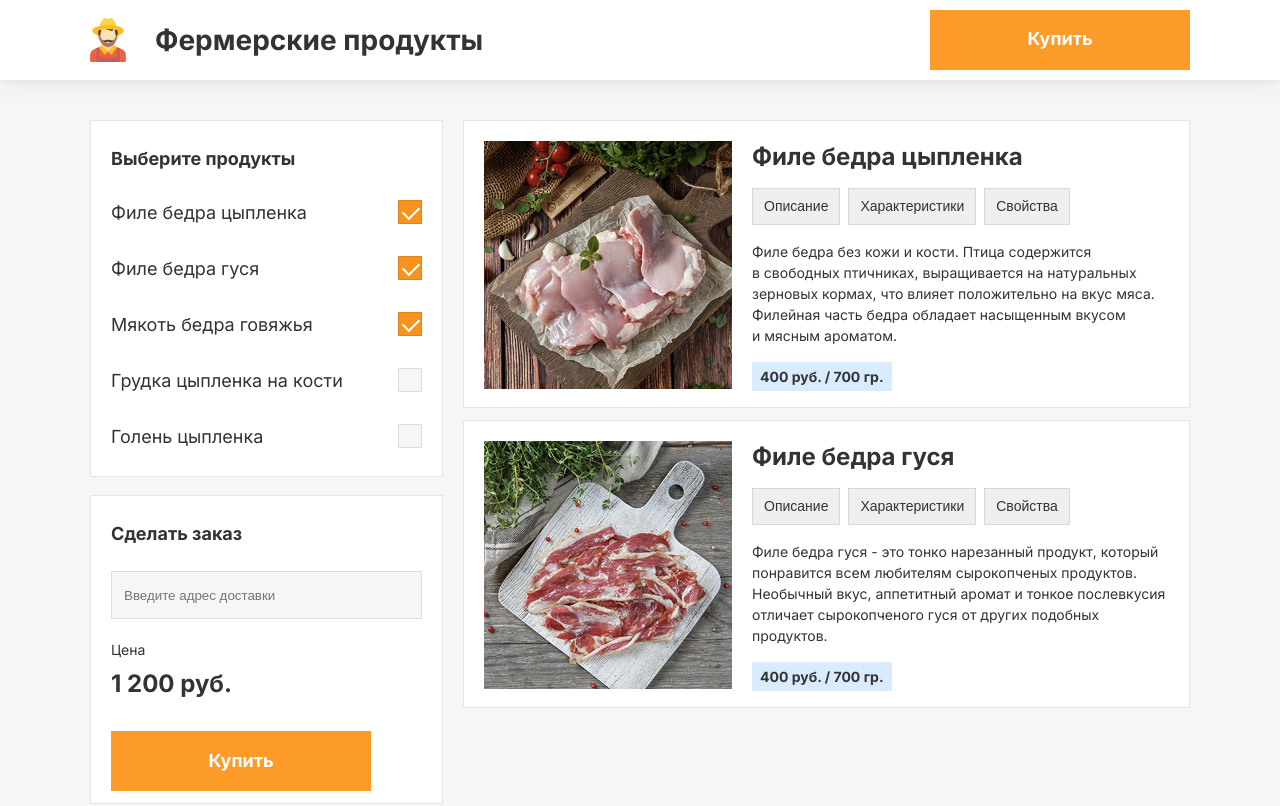
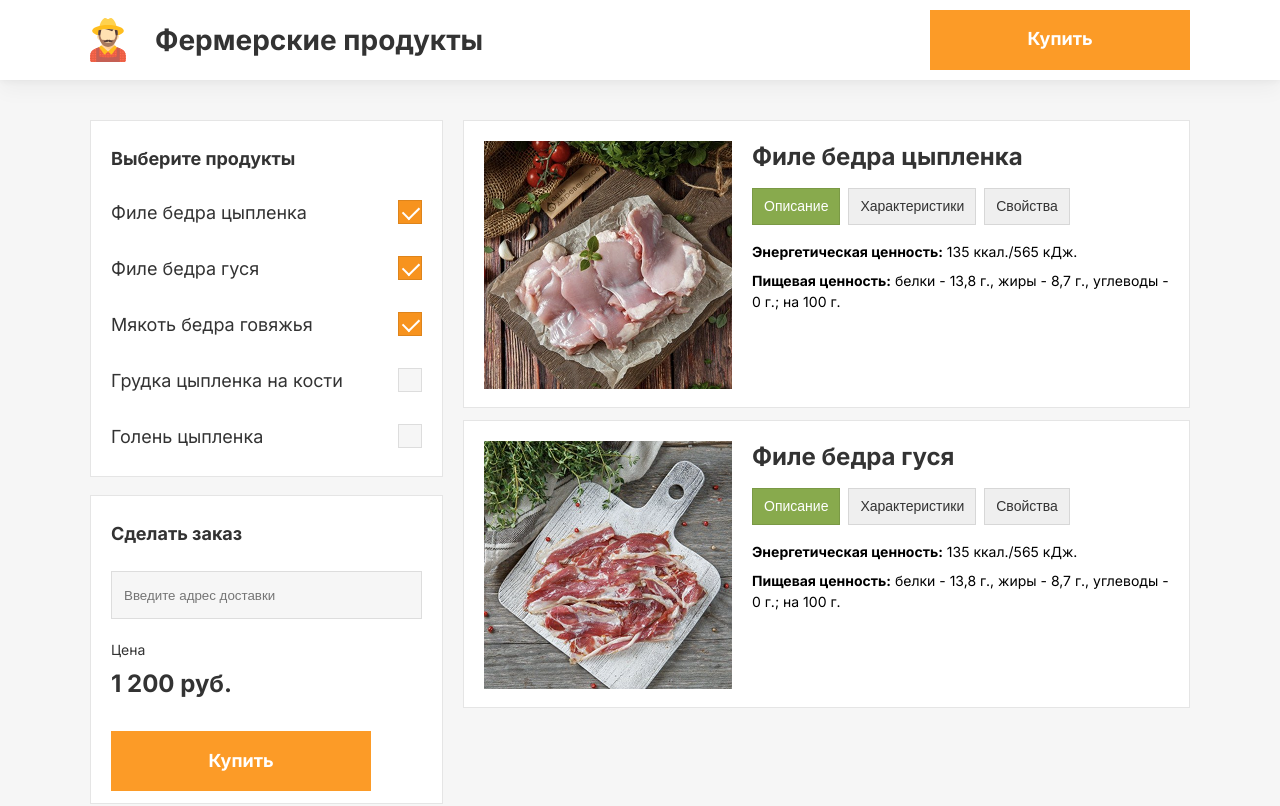
Before and after one commit to Wayksi/react_2, a React (Vite) app: page / in a window 1280 px wide. Shown: the top 806 px of the page. Built offline with nearby package versions, Linux system fonts and the light colour scheme.

Commit message:
feat(tab): добавил контент для табов

```diff
--- a/src/components/ui/ProductCard/ProductCard.jsx
+++ b/src/components/ui/ProductCard/ProductCard.jsx
@@ -1,8 +1,11 @@
 import React from "react";
 import Title, { TitleSize } from "@ui/Title/Title";
-import { Product, ProductImage, ProductContentWrapper, TabContainer, Tab, Description, Price } from "./style";
+import ProductDescription from "../ProductDescription/ProductDescription";
+import ProductSpecification from "../ProductSpecification/ProductSpecification";
+import ProductProperties from "../ProductProperties/ProductProperties";
+import { Product, ProductImage, ProductContentWrapper, TabContainer, Tab } from "./style";
 
-function ProductCard({ src, alt, name, description, price }) {
+function ProductCard({ src, alt, name, description, price, specification, properties }) {
     return (
         <Product>
             <ProductImage src={src} alt={alt} />
@@ -13,10 +16,9 @@ function ProductCard({ src, alt, name, description, price }) {
                     <Tab>Характеристики</Tab>
                     <Tab>Свойства</Tab>
                 </TabContainer>
-                <Description>
-                    {description}
-                </Description>
-                <Price>{price}</Price>
+                {/* <ProductDescription description={description} price={price} /> */}
+                {/* <ProductSpecification specification={specification} /> */}
+                <ProductProperties properties={properties} />
             </ProductContentWrapper>
         </Product>
     );
--- a/src/components/ui/ProductCard/style.js
+++ b/src/components/ui/ProductCard/style.js
@@ -36,22 +36,7 @@ export const Tab = styled.button`
     font-size: 14px;
     line-height: 150%;
     font-weight: 400;
-    color: ${({ active }) => (active ? "white" : "#333333")};
-    background-color: ${({ active }) => (active ? "#88aa4d" : "##f6f6f6")};
+    color: ${({ $active }) => ($active ? "white" : "#333333")};
+    background-color: ${({ $active }) => ($active ? "#88aa4d" : "##f6f6f6")};
     cursor: pointer;
 `;
-
-export const Description = styled(P)`
-    font-size: 14px;
-    line-height: 150%;
-    font-weight: 400;
-`;
-
-export const Price = styled.span`
-    align-self: start;
-    padding: 4px 8px;
-    background-color: #D8ECFE;
-    font-size: 14px;
-    line-height: 150%;
-    font-weight: 700;
-`;
--- /dev/null
+++ b/src/components/ui/ProductDescription/ProductDescription.jsx
@@ -0,0 +1,15 @@
+import React from "react";
+import { Description, Price } from "./style";
+
+function ProductDescription({ description, price }) {
+    return (
+        <>
+            <Description>
+                {description}
+            </Description>
+            <Price>{price}</Price>
+        </>
+    );
+}
+
+export default ProductDescription;
--- /dev/null
+++ b/src/components/ui/ProductDescription/style.js
@@ -0,0 +1,17 @@
+import styled from "styled-components";
+import { P } from "@components/styled";
+
+export const Description = styled(P)`
+    font-size: 14px;
+    line-height: 150%;
+    font-weight: 400;
+`;
+
+export const Price = styled.span`
+    align-self: start;
+    padding: 4px 8px;
+    background-color: #D8ECFE;
+    font-size: 14px;
+    line-height: 150%;
+    font-weight: 700;
+`;
--- /dev/null
+++ b/src/components/ui/ProductProperties/ProductProperties.jsx
@@ -0,0 +1,22 @@
+import React from "react";
+import { PropertiesList, PropertiesItem, PropertiesName } from "./style";
+
+function ProductProperties({ properties }) {
+const propName = {
+    energyValue: "Энергетическая ценность:",
+    nutritionValue: "Пищевая ценность:"
+  };
+
+    return (
+        <PropertiesList>
+            {Object.entries(properties).map(([prop, value]) => (
+                <PropertiesItem key={prop}>
+                    <PropertiesName>{propName[prop] || prop}</PropertiesName>
+                    {value}
+                </PropertiesItem>
+            ))}
+        </PropertiesList>
+    );
+}
+
+export default ProductProperties;
--- /dev/null
+++ b/src/components/ui/ProductProperties/style.js
@@ -0,0 +1,27 @@
+import styled from "styled-components";
+import { Li } from "@components/styled"
+
+export const PropertiesList = styled.ul`
+    display: flex;
+    flex-direction: column;
+    gap: 8px;
+    padding: 0;
+    margin: 0;
+    list-style: none;
+    font-size: 14px;
+    line-height: 150%;
+    font-weight: 400;
+    color: #000000;
+`;
+
+export const PropertiesItem =styled(Li)`
+    display: block;
+`;
+
+export const PropertiesName = styled.p`
+    display: inline;
+    padding: 0;
+    margin: 0;
+    margin-right: 4px;
+    font-weight: 700;
+`;
--- /dev/null
+++ b/src/components/ui/ProductSpecification/ProductSpecification.jsx
@@ -0,0 +1,24 @@
+import React from "react";
+import { SpecificationList, SpecificationName, SpecificationItem } from "./style";
+
+function ProductSpecification({ specification }) {
+const specName = {
+    mass: "Масса:",
+    term: "Срок годности:",
+    breed: "Порода:",
+    origin: "Место происхождения:",
+  };
+
+    return (
+        <SpecificationList>
+            {Object.entries(specification).map(([spec, value]) => (
+                <SpecificationItem key={spec}>
+                    <SpecificationName>{specName[spec] || spec}</SpecificationName>
+                    {value}
+            </SpecificationItem>
+            ))}
+        </SpecificationList>
+    );
+}
+
+export default ProductSpecification;
--- /dev/null
+++ b/src/components/ui/ProductSpecification/style.js
@@ -0,0 +1,24 @@
+import styled from "styled-components";
+import { Li } from "@components/styled"
+
+export const SpecificationList = styled.ul`
+    display: flex;
+    flex-direction: column;
+    gap: 8px;
+    font-size: 14px;
+    line-height: 150%;
+    font-weight: 400;
+    color: #000000;
+`;
+
+export const SpecificationItem =styled(Li)`
+    display: flex;
+    align-items: center;
+    gap: 5px;
+`;
+
+export const SpecificationName = styled.p`
+    padding: 0;
+    margin: 0;
+    font-weight: 700;
+`;
--- a/src/mocks/products.js
+++ b/src/mocks/products.js
@@ -26,7 +26,7 @@ const products = [
         },
         properties: {
             energyValue: "135 ккал./565 кДж.",
-            nutritionalValue: "белки - 13,8 г., жиры - 8,7 г., углеводы - 0 г.; на 100 г."
+            nutritionValue: "белки - 13,8 г., жиры - 8,7 г., углеводы - 0 г.; на 100 г."
         }
     },
     {
@@ -44,7 +44,7 @@ const products = [
         },
         properties: {
             energyValue: '135 ккал./565 кДж.',
-            nutritionalValue: "белки - 13,8 г., жиры - 8,7 г., углеводы - 0 г.; на 100 г."
+            nutritionValue: "белки - 13,8 г., жиры - 8,7 г., углеводы - 0 г.; на 100 г."
         }
     }
 ];
```
